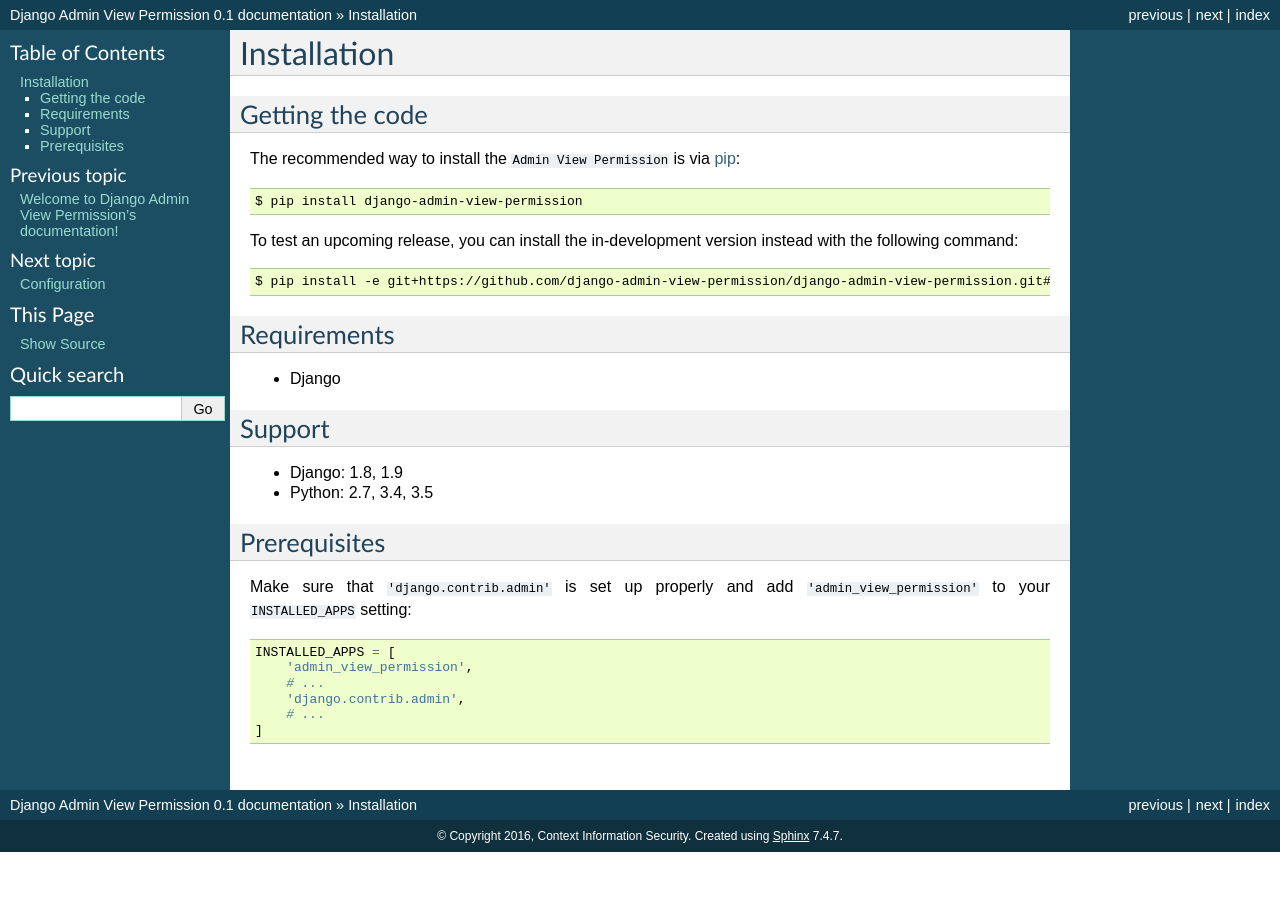
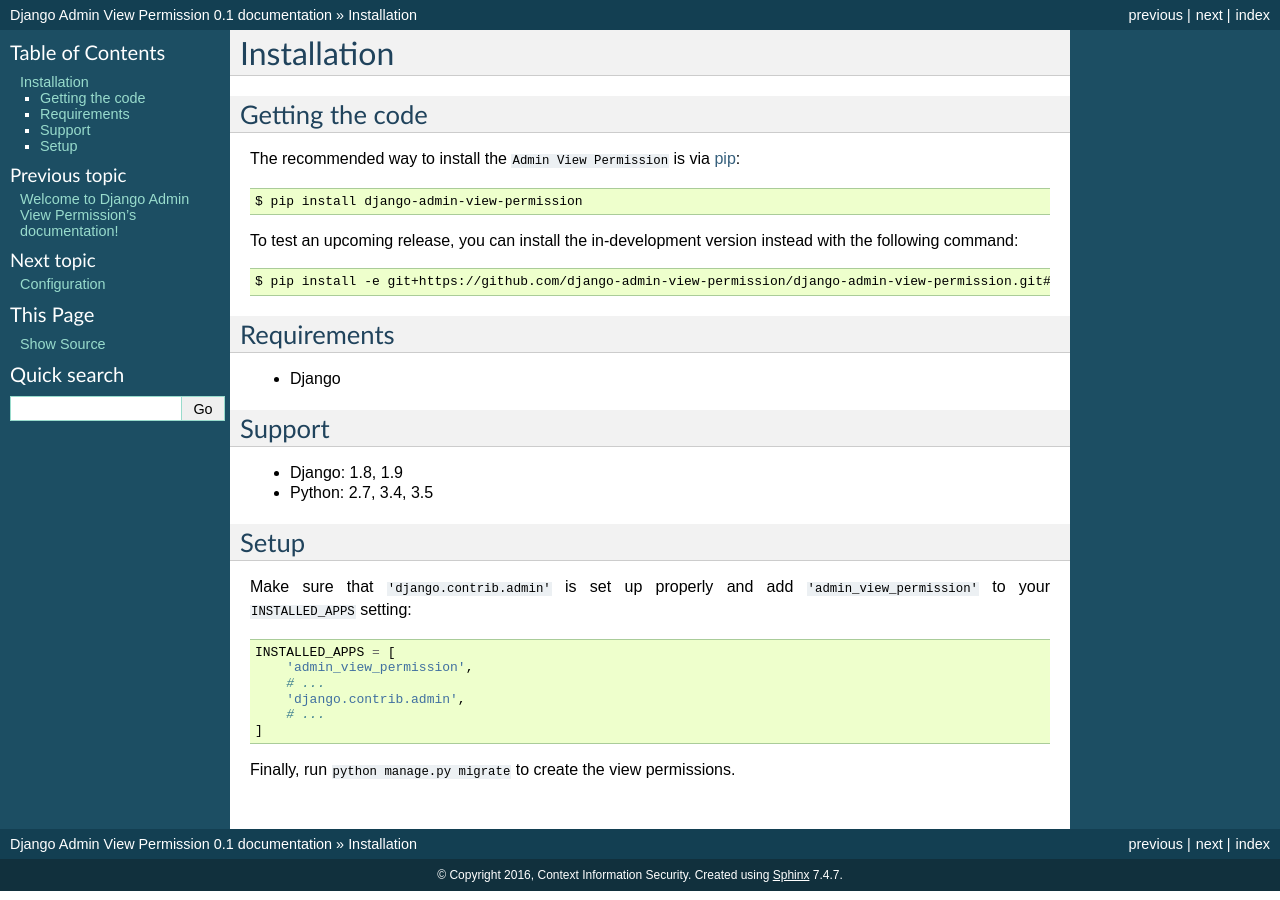
Before and after one commit to ctxis/django-admin-view-permission, a Sphinx documentation site: the page built from docs/installation.rst, in a window 1280 px wide. Built offline with Sphinx 7.4.7, drawn with Linux system fonts in a browser that asks for light colours.

```diff
--- a/docs/index.rst
+++ b/docs/index.rst
@@ -13,3 +13,4 @@ Contents:
 
    installation
    configuration
+   uninstallation
--- a/docs/installation.rst
+++ b/docs/installation.rst
@@ -24,8 +24,8 @@ Support
 * Django: 1.8, 1.9
 * Python: 2.7, 3.4, 3.5
 
-Prerequisites
--------------
+Setup
+-----
 
 Make sure that ``'django.contrib.admin'`` is set up properly and add
 ``'admin_view_permission'`` to your ``INSTALLED_APPS`` setting::
@@ -37,4 +37,6 @@ Make sure that ``'django.contrib.admin'`` is set up properly and add
         # ...
     ]
 
+Finally, run ``python manage.py migrate`` to create the view permissions.
+
 .. _pip: https://pip.pypa.io/
```
Also changed, not shown: README.rst (+13 -0 lines), docs/uninstallation.rst (added, +14 -0 lines).
